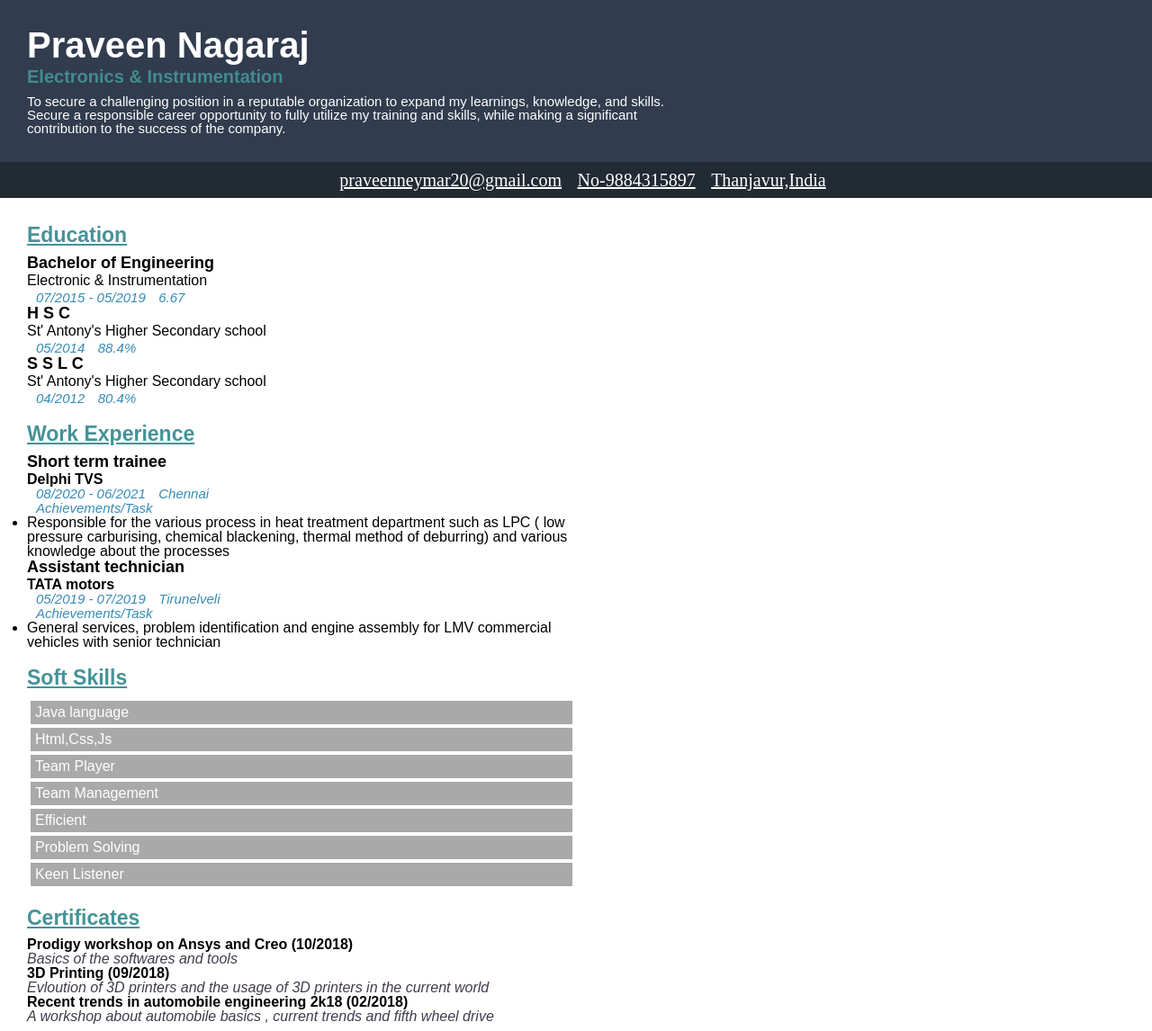
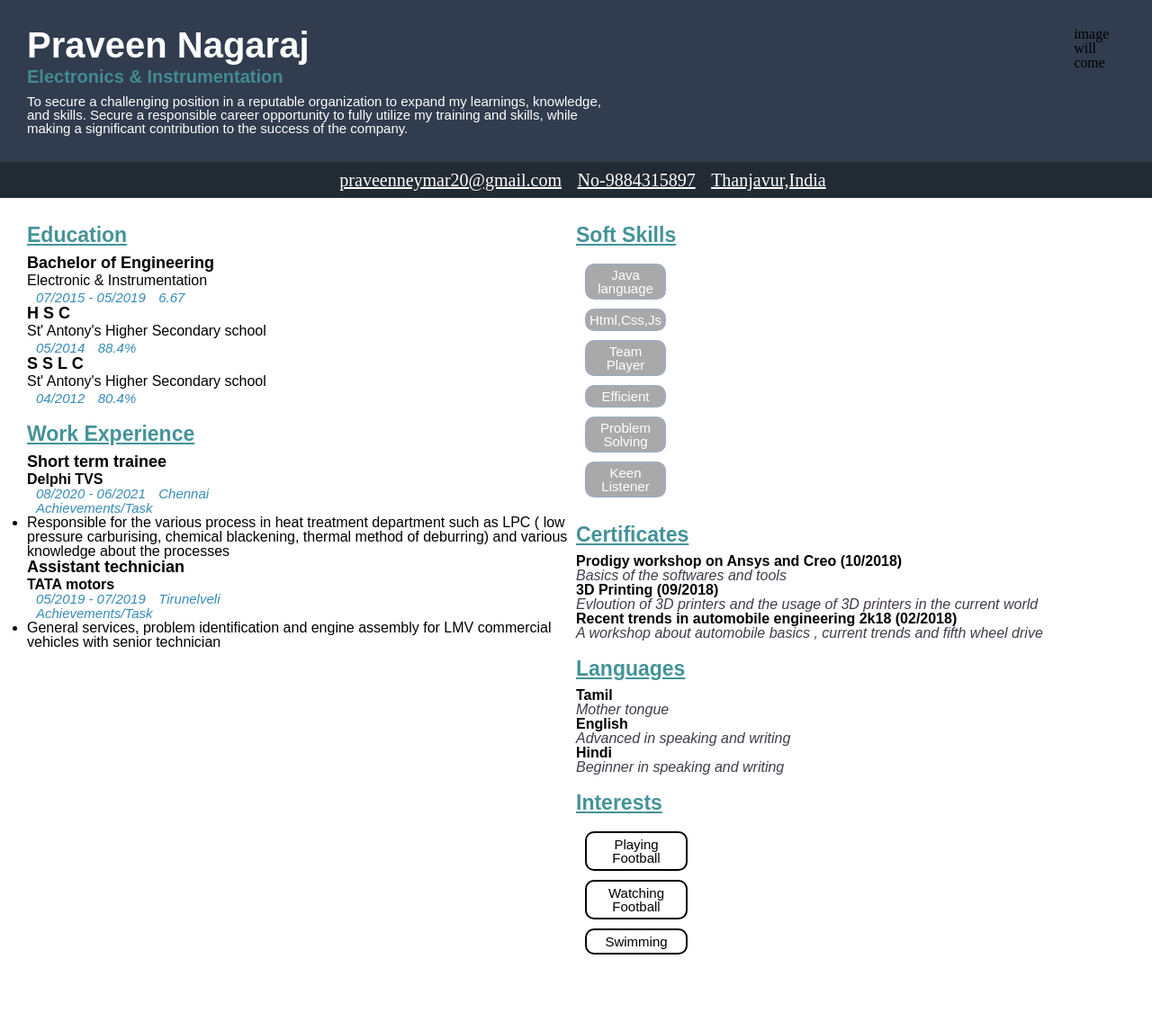
Before and after one commit to prawin10/personal-portfolio1, a website: page index.html in a window 1280 px wide. Shown: the top 1146 px of the page at 90% size. After the commit the page ends 1101 px from the top, so only its background shows below. Drawn offline with Linux system fonts and the light colour scheme.

Commit message:
add layout

```diff
--- /dev/null
+++ b/css/layout.css
@@ -0,0 +1,59 @@
+body{
+    background-image: url(../doc/resume-pic.jpg);
+    background-position: center top;
+    height: 1750px;
+}
+.container{
+    width: 1170px;
+    margin: auto;
+}
+.fc{
+    display: flex;
+}
+.jc-center{
+    justify-content: center;
+}
+.fi{
+    border: solid 3px;
+}
+.w-10{
+    width: 10%;
+}
+.w-20{
+    width: 20%;
+}
+.w-30{
+    width: 30%;
+}
+.w-40{
+    width: 40%;
+}
+.w-50{
+    width: 50%;
+}
+.w-60{
+    width: 60%;
+}
+.w-70{
+    width: 70%;
+}
+.w-80{
+    width: 80%;
+}
+.w-90{
+    width: 90%;
+}
+.w-100{
+    width: 100%;
+}
+.header{
+    background-color: #313c4e;
+    height: 254px;
+}
+.contact{
+    background-color: rgb(34 42 51);
+    height: 60px;
+}
+.main-section{
+    background-color: white;
+    height: 1431px;
--- a/css/main.css
+++ b/css/main.css
@@ -1,31 +1,39 @@
-#header{
+#header {
   background-color: #313c4e;
   padding-top: 30px;
-    padding-right: 0px;
+  padding-right: 30px;
   padding-bottom: 30px;
   padding-left: 30px;
-}#header h1{
+  display: flex;
+}
+.header-left{
+width: 75;
+}
+.header-left{
+width: 25;
+}
+#header h1 {
   color: white;
   font-size: 40px;
   font-family: Arial, Helvetica, sans-serif;
   text-decoration: none;
   padding-bottom: 5px;
 }
-#header h3{
+#header h3 {
   color: rgb(66 139 145);
   font-size: 20px;
   font-family: Arial, Helvetica, sans-serif;
   text-decoration: none;
   padding-bottom: 10px;
 }
-#header p{
+#header p {
   color: white;
   font-size: 15px;
   font-family: Arial, Helvetica, sans-serif;
   text-decoration: none;
   padding-right: 500px;
 }
-#contact{
+#contact {
   background-color: rgb(34 42 51);
   text-align: center;
   font-size: 10px;
@@ -33,26 +41,28 @@
   padding-top: 10px;
   padding-bottom: 10px;
 }
-#contact a{
+#contact a {
   color: white;
   padding-left: 15px;
   font-size: 20px;
+  display: inline-block;
 }
 #main-content {
   padding-top: 10px;
   padding-bottom: 30px;
   padding-left: 30px;
   padding-right: 30px;
+  display: flex;
 }
-#left{
+#left {
   font-family: Arial, Helvetica, sans-serif;
-    width:50%;
+  width: 50%;
 }
-#right{
+#right {
   font-family: Arial, Helvetica, sans-serif;
-    width:50%;
+  width: 50%;
 }
-#main-content h2{
+#main-content h2 {
   color: #449399;
   font-size: 23px;
   font-family: Arial, Helvetica, sans-serif;
@@ -60,23 +70,23 @@
   padding-top: 20px;
   padding-bottom: 10px;
 }
-.content-box-detail h3{
+.content-box-detail h3 {
   color: black;
   font-size: 18px;
   font-family: Arial, Helvetica, sans-serif;
   padding-bottom: 3px;
   text-decoration: none;
 }
-.content-box-detail p{
+.content-box-detail p {
   color: black;
   font-size: 17;
   font-family: Arial, Helvetica, sans-serif;
   padding-bottom: 3px;
 }
-.content-box-detail h4{
+.content-box-detail h4 {
   color: black;
 }
-.highlight-text-1{
+.highlight-text-1 {
   color: #378cb6;
   font-style: italic;
   font-size: 15px;
@@ -85,20 +95,30 @@
   padding-left: 10px;
   padding-bottom: 20px;
 }
-.highlight-text-2{
+.highlight-text-2 {
   color: #423b4b;
   font-style: italic;
   padding-bottom: 5px;
 }
-.content-box-tag-1{
-    margin: 4px;
+.content-box-tag-1 {
+  border: 2px solid #a1abbe;
+  padding: 3px;
+  text-align: center;
+  border-radius: 10px;
+  margin: 10px;
+  width: 80px;
   background-color: darkgray;
-    padding: 5px;
+  font-size: 15px;
   color: white;
 }
-.content-box-tag-2{
-   margin: 4px;
-   border: 1px solid black;
+.content-box-tag-2 {
+  border: 2px solid black;
   padding: 5px;
+  text-align: center;
+  border-radius: 10px;
+  margin: 10px;
+  width: 100px;
+  background-color: white;
+  font-size: 15px;
   color: black;
 }
--- a/index.html
+++ b/index.html
@@ -7,11 +7,14 @@
    </head>
    <body>
       <div id="header">
+        <div class="header-left">
          <h1> Praveen Nagaraj</h1>
          <h3>Electronics & Instrumentation</h3>
          <p>To secure a challenging position in a reputable organization to expand my learnings, knowledge, and skills.
             Secure a responsible career opportunity to fully utilize my training and skills, while making a significant contribution to the success of the company.
          </p>
+        </div>
+        <div class="header-right">image will come</div>
       </div>
       <div id="contact">
          <a href="prawinaga10@gmail.com" target="_blank">praveenneymar20@gmail.com</a>
@@ -90,7 +93,6 @@
                   <div class="content-box-tag-1">Java language</div>
                   <div class="content-box-tag-1">Html,Css,Js</div>
                   <div class="content-box-tag-1">Team Player</div>
-                  <div class="content-box-tag-1">Team Management</div>
                   <div class="content-box-tag-1">Efficient</div>
                   <div class="content-box-tag-1">Problem Solving</div>
                   <div class="content-box-tag-1">Keen Listener</div>
```
Also changed, not shown: layout.html (added, +38 -0 lines), doc/resume-pic.jpg (added). Lines whose indentation alone changed are shown as unchanged.
